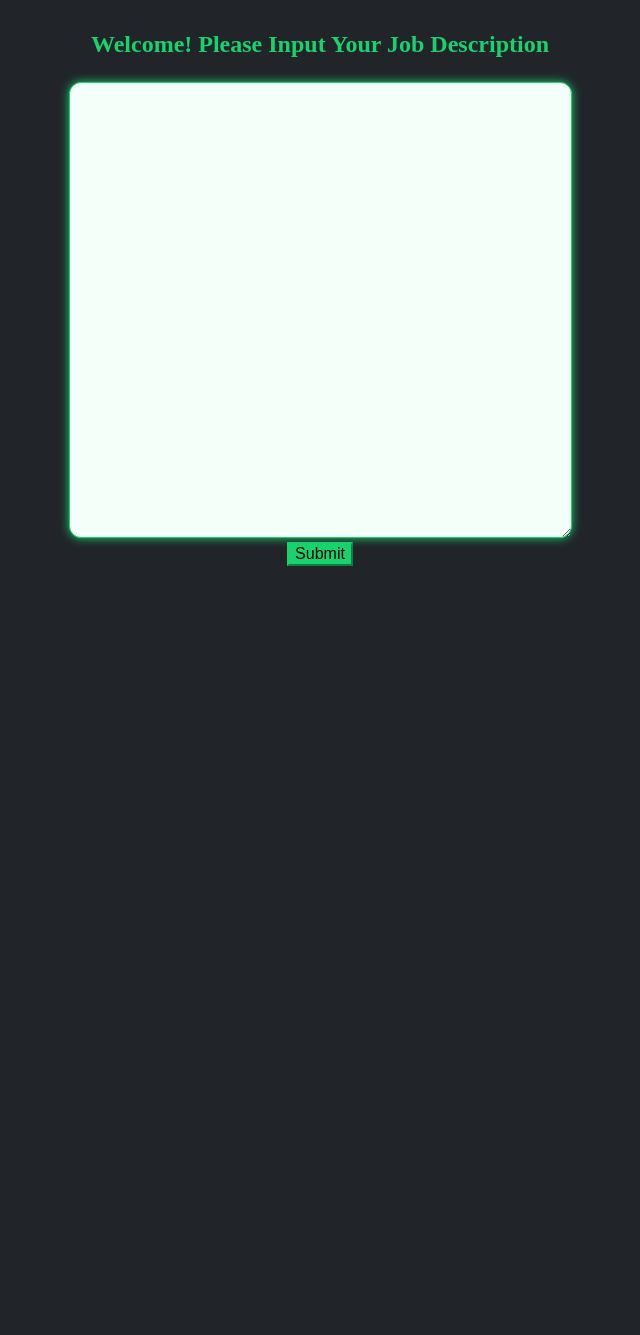
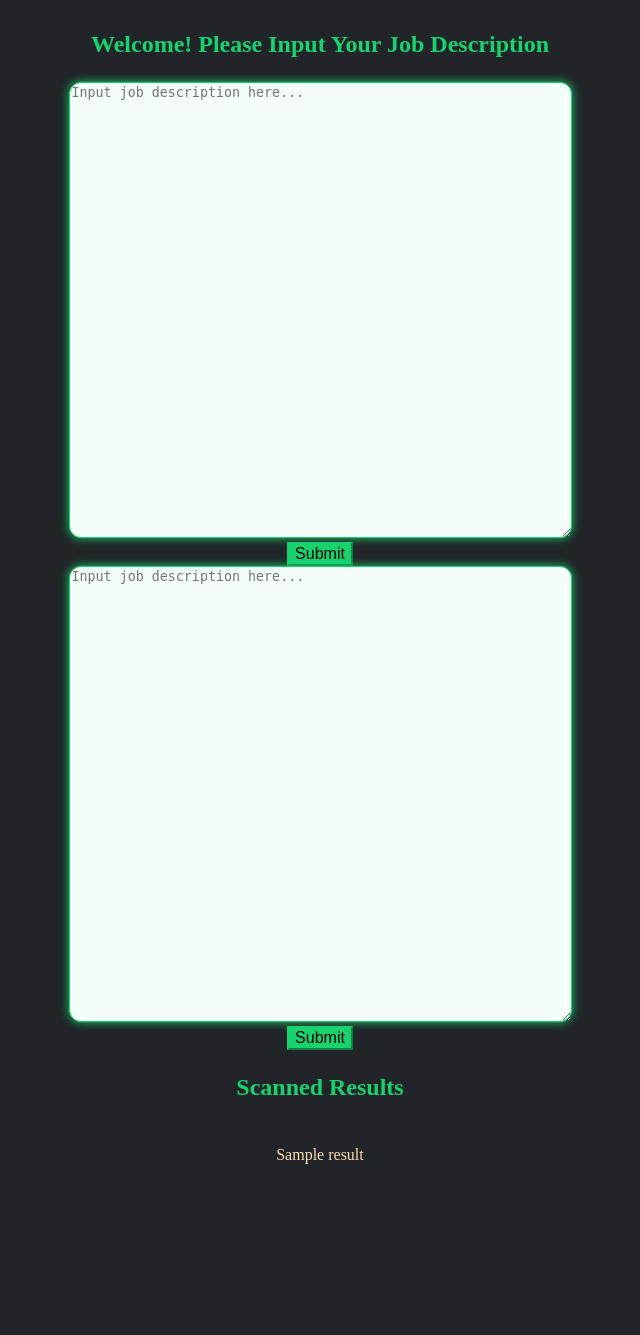
Before and after one commit to NickMarozick/biasedJobDescriptionWordsIdentifier, a Flask app: template templates/index.html in a window 1280 px wide. Shown: the part 84-1419 px from the top of the page, without its empty margins (320-960 px from the left). Before the commit the page ends 650 px from the top, so only its background shows below. Run offline with Flask 2, Linux system fonts and the light colour scheme; the template is opened without the code that fills it: most values are stand-ins (such as "Sample title", 1, 10 or a date in 2020); some libraries are stand-ins or nearby versions.

Commit message:
retooling for post input, trying on heroku

```diff
--- a/app.py
+++ b/app.py
@@ -4,9 +4,30 @@ import biasChecker
 
 app = Flask(__name__)
 
-@app.route('/')
+#@app.route('/')
+#def index():
+#    return render_template("index.html")
+
+@app.route('/', methods=['GET', 'POST'])
 def index():
-    return render_template("index.html")
+    errors = []
+    results = {}
+    if request.method == 'POST':
+        print(request.form['jobInput2'])
+        try:
+            jobInput2 = request.form['jobInput2']
+            print(jobInput2)
+            #r= requests.get(jobInput2)
+            #print(r.text)
+            bias, words, malePercent, femalePercent, raciallyInsensitivePercent = biasChecker.examineTextInput(jobInput2)
+
+            results= {'bias': bias, 'words': words, 'malePercent': malePercent, 'femalePercent': femalePercent, 'raciallyInsensitivePercent': raciallyInsensitivePercent}
+            print(results)
+
+        except:
+            errors.append("error")
+
+    return render_template("index.html", errors=errors, results=results)
 
 @app.errorhandler(404)
 def page_not_found(e):
--- a/static/main.css
+++ b/static/main.css
@@ -39,6 +39,22 @@ button:active {
   transform: translateY(4px);
 }
 
+.submitButton {
+  background-color: #18d26e;
+  color: black;
+  font-size: 16px;
+  justify-content: center;
+  border-color: #18d26e;
+}
+
+.submitButton:hover {background-color:	#3cb371}
+
+.submitButton:active {
+  background-color:	#3cb371;
+  box-shadow: 0 5px #666;
+  transform: translateY(4px);
+}
+
 .container {
   display: inline-block;
   justify-content: center;
--- a/templates/index.html
+++ b/templates/index.html
@@ -24,6 +24,24 @@
     			});
     		</script>
 
+        <script type=text/javascript>
+          $(function() {
+            $('a#process_input').bind('click', function() {
+            $.getJSON('/background_process', {
+              jobInput: $('#jI').val(),
+            }, function(data) {
+            $("#bias").text(data.result['bias']);
+            $("#words").text(data.result['words']);
+            $("#malePercent").text(data.result['malePercent']);
+            $("#femalePercent").text(data.result['femalePercent']);
+            $("#raciallyInsensitivePercent").text(data.result['raciallyInsensitivePercent']);
+
+            });
+            return false;
+            });
+          });
+        </script>
+
 </head>
 <body>
 
@@ -41,7 +59,7 @@
         <div class='container_row'>
     			<form>
             <div align="center">
-              <textarea rows="30" cols="60" name=jobInput id=jI></textarea>
+              <textarea rows="30" cols="60" name=jobInput placeholder="Input job description here..." id=jI></textarea>
             </div>
 
           </form>
@@ -51,6 +69,37 @@
           <a href=# id=process_input><button class='btn btn-default'>Submit</button></a>
         </div>
 
+        <div class='container_row'>
+          <form role="form" method='POST' action='/' name="jobInputPOST" id="jobInputPOST">
+            <div align="center">
+              <textarea rows="30" cols="60" name=jobInput2 id=jI2 form="jobInputPOST" placeholder="Input job description here..."></textarea>
+            </div>
+
+            <div align="center">
+              <input type="submit" value="Submit" class="submitButton">
+            </div>
+
+          </form>
+        </div>
+
+
+        <div class="container_row2">
+          {% if results %}
+            <h3>Scanned Results</h3>
+            <div></div>
+            <br>
+            <div id="results" align="center">
+              <table class="table table-striped">
+
+                {% for result in results%}
+                  <tr>
+                    <td>{{ results[result] }}</td>
+                  </tr>
+                {% endfor %}
+              </table>
+            </div>
+          {% endif %}
+        </div>
 
         <div class='container_row2'>
 
@@ -62,10 +111,5 @@
 
         </div>
 
-        <span></span>
-
-        <div>
-
-        </div>
 
 </html>
```
